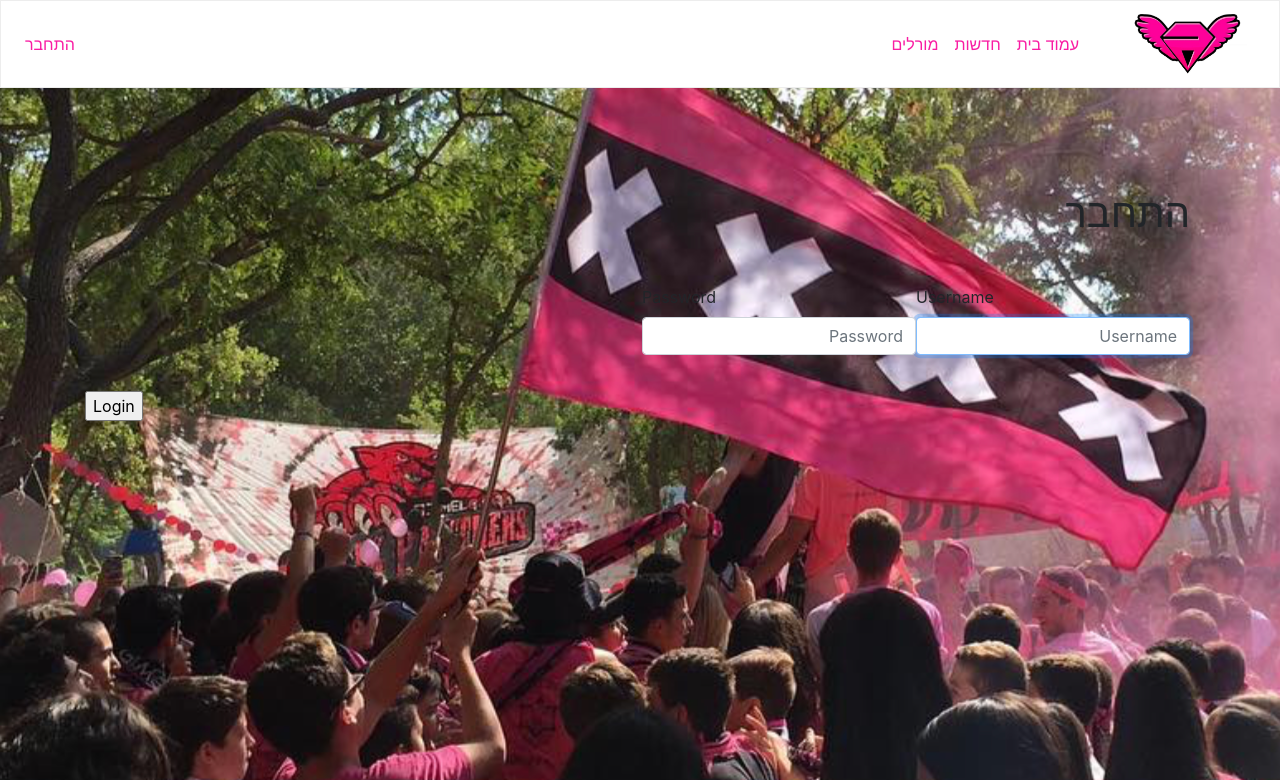
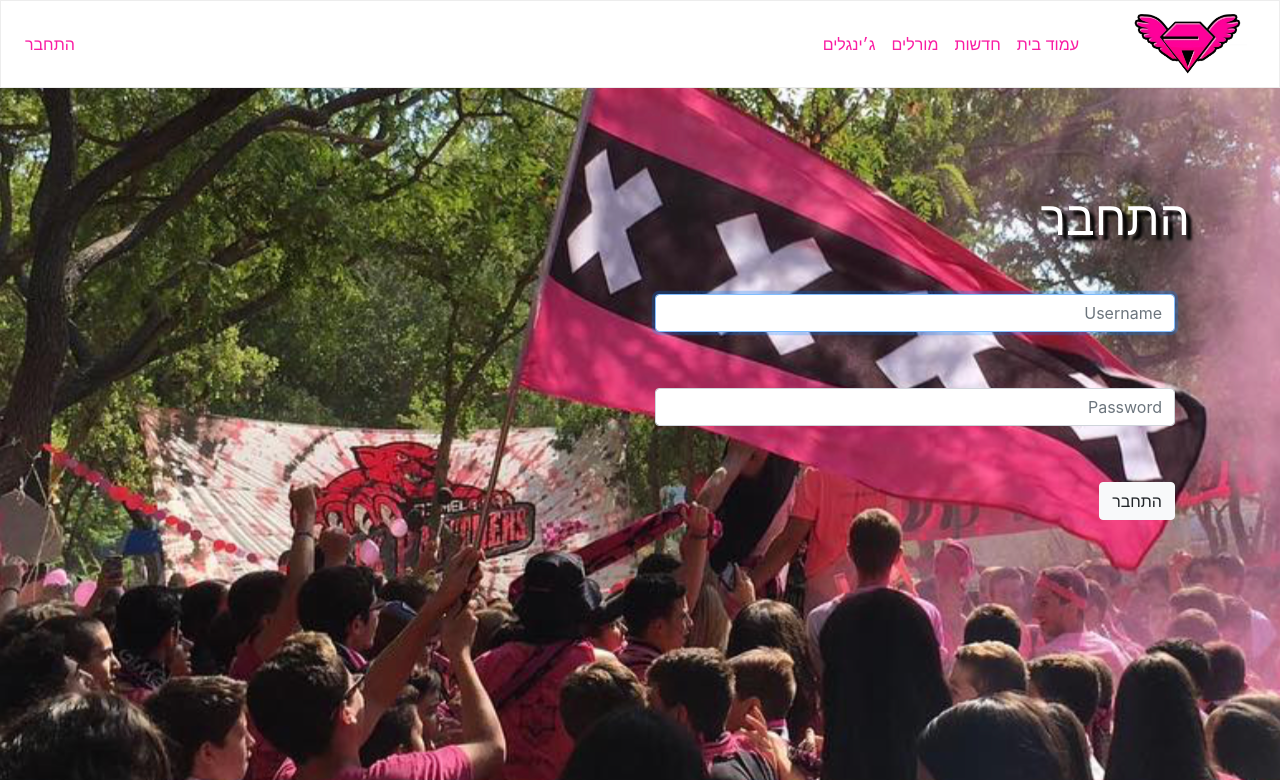
Before and after one commit to MajoRoth/gimel, a Django app: page /accounts/login/ in a window 1280 px wide. Shown: the top 780 px of the page. Run offline with Django 3.2, Linux system fonts and the light colour scheme; some libraries are stand-ins or nearby versions.

Commit message:
Created jingels page

```diff
--- a/Accounts/templates/Accounts/login.html
+++ b/Accounts/templates/Accounts/login.html
@@ -1,16 +1,29 @@
 {% extends 'base.html' %}
 {% load bootstrap3 %}
+{% load crispy_forms_tags %}
 {% block content %}
     <div class="container">
         <div class="row">
-            <h1>התחבר</h1>
+            <h1 class="white-header">התחבר</h1>
         </div>
         <form method="POST" action="{% url 'Accounts:login' %}">
             {% csrf_token %}
-            <div class="row">
-                {%  bootstrap_form form %}
+            <div class="row" style="text-align: right">
+                <div class="col-6">
+                {%  bootstrap_field form.username show_label=False%}
+                </div>
             </div>
-            <input type="submit" value="Login">
+            <div class="row" style="text-align: right">
+                <div class="col-6">
+                {%  bootstrap_field form.password show_label=False %}
+                </div>
+            </div>
+            <div class="row" style="text-align: right">
+                <div class="col-6">
+                    {% bootstrap_button "התחבר" button_type='submit' button_class='btn btn-light' %}
+                </div>
+            </div>
+
         </form>
     </div>
 
--- a/static/css/master.css
+++ b/static/css/master.css
@@ -34,6 +34,13 @@ body{
     color: white;
     font-size: 1.2em;
     text-shadow: 5px 5px 3px black;
+}
+
+.white-header{
+    color: white;
+    font-size: 3em;
+    text-shadow: 5px 5px 3px black;
+
 }
 
 .pink-text{
@@ -162,3 +169,18 @@ position:absolute;
   75% { color: green; }
   100% { color: purple; }
 }
+
+.login-button{
+    width: 30%;
+}
+
+.img{
+    width: 100%;
+
+}
+
+.img-border{
+    width: 100%;
+    margin-bottom: 10vh;
+
+}
--- a/templates/base.html
+++ b/templates/base.html
@@ -39,7 +39,7 @@
       </a>
       <button class="navbar-toggler" type="button" data-toggle="collapse" data-target="#navbarSupportedContent-333"
         aria-controls="navbarSupportedContent-333" aria-expanded="false" aria-label="Toggle navigation">
-        <span class="navbar-toggler-icon"></span>
+        <span class="navbar-toggler-icon">Toggle</span>
       </button>
       <div class="collapse navbar-collapse" id="navbarSupportedContent-333">
         <ul class="navbar-nav mr-auto w-100">
@@ -53,6 +53,11 @@
           </li>
           <li class="nav-item">
             <a class="nav-link" href="{% url 'morals' %}">מורלים</a>
+          </li>
+            <li class="nav-item active">
+            <a class="nav-link" href="{% url 'jingels' %}">ג׳ינגלים
+              <span class="sr-only">(current)</span>
+            </a>
           </li>
             {% if user.is_authenticated %}
           <li class="nav-item">
@@ -81,6 +86,8 @@
             {% endif %}
 
         </ul>
+      </div>
+    <div>
         <ul class="navbar-nav ml-auto nav-flex-icons">
         {% if user.is_authenticated %}
             <li class="nav-item">
@@ -99,15 +106,9 @@
         </ul>
       </div>
     </nav>
-    </div>
-    </div>
-    <!--/.Navbar -->
 
-
-  </div>
   <!-- Collapsible content -->
 
-</nav>
 <!--/.Navbar-->
 
     <!-- SPACE -->
--- a/templates/index.html
+++ b/templates/index.html
@@ -34,7 +34,10 @@
                 </div>
             </div>
             <!--Grid column-->
-            <div class="col-5" style="padding: 20px; padding-top: 60px">
+            <div class="col-5" style="padding: 20px; padding-top: 60px; text-align: center">
+                <div class="img-border">
+                <img src="{% static 'images/drone-shevet.jpg' %}" class="img">
+                </div>
 
                   <iframe src="https://www.google.com/maps/embed?pb=!1m18!1m12!1m3!1d3378.8411618766936!2d34.7988659
                   1516556!3d32.12759168117287!2m3!1f0!2f0!3f0!3m2!1i1024!2i768!4f13.1!3m3!1m2!1s0x151d49147b451133%3
--- a/website/settings.py
+++ b/website/settings.py
@@ -37,6 +37,7 @@ INSTALLED_APPS = [
     'django.contrib.sessions',
     'django.contrib.messages',
     'django.contrib.staticfiles',
+    'crispy_forms',
     'bootstrap3',
     'Accounts',
     'Orders',
@@ -131,3 +132,5 @@ MEDIA_ROOT = os.path.join(BASE_DIR, 'media')
 LOGOUT_REDIRECT_URL = '/'
 LOGIN_URL = 'Accounts/login/'
 LOGIN_REDIRECT_URL = '/'
+
+CRISPY_TEMPLATE_PACK = 'bootstrap4'
--- a/website/urls.py
+++ b/website/urls.py
@@ -15,7 +15,7 @@ Including another URLconf
 """
 from django.contrib import admin
 from django.urls import path, include
-from website.views import HomePage, MoralsPage
+from website.views import HomePage, MoralsPage, JingelsPage
 from django.conf import settings
 from django.conf.urls.static import static
 
@@ -23,6 +23,7 @@ urlpatterns = [
     path('admin/', admin.site.urls),
     path('', HomePage.as_view(), name='home'),
     path('morals/', MoralsPage.as_view(), name='morals'),
+    path('jingels/', JingelsPage.as_view(), name='jingels'),
     path('accounts/', include('Accounts.urls')),
     path('orders/', include('Orders.urls')),
     path('news/', include('News.urls')),
--- a/website/views.py
+++ b/website/views.py
@@ -6,3 +6,6 @@ class HomePage(TemplateView):
 
 class MoralsPage(TemplateView):
     template_name = "morals.html"
+
+class JingelsPage(TemplateView):
+    template_name = "jingels.html"
```
Also changed, not shown: templates/jingels.html (added, +27 -0 lines), db.sqlite3, static/images/drone-shevet.jpg (added).
